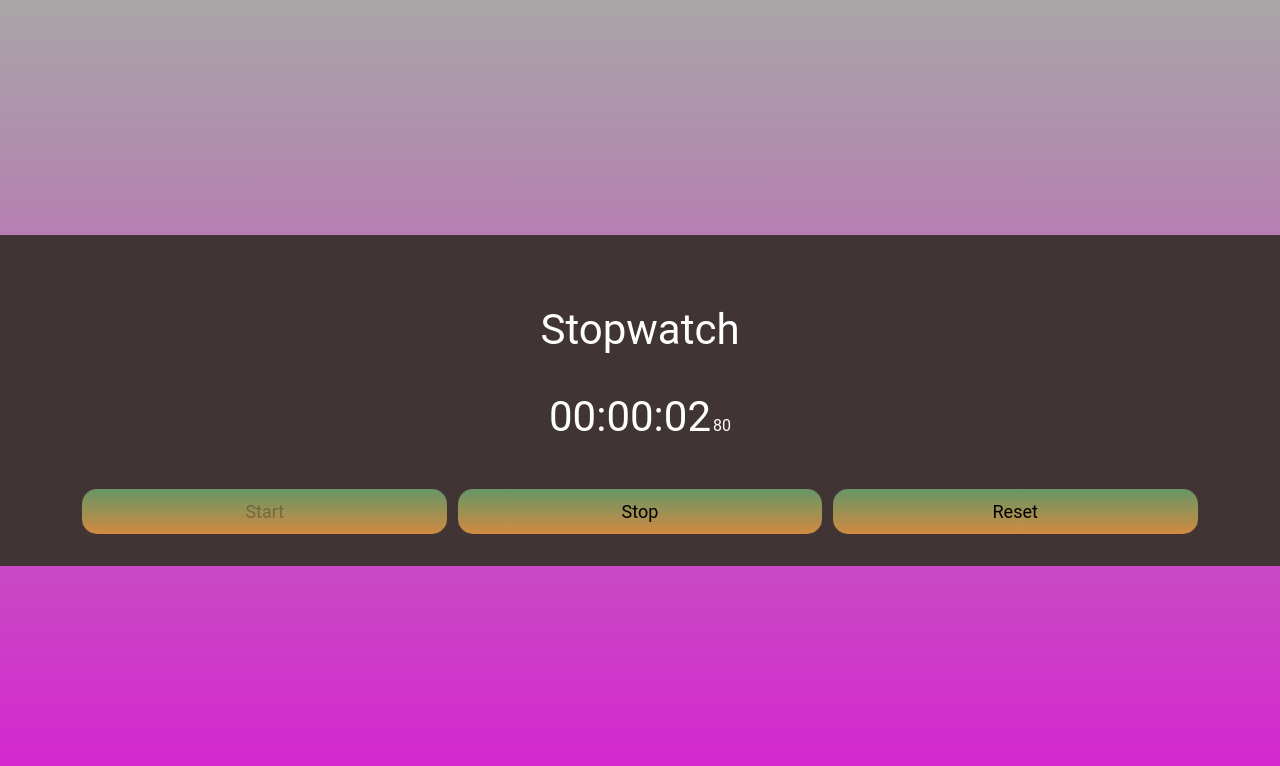
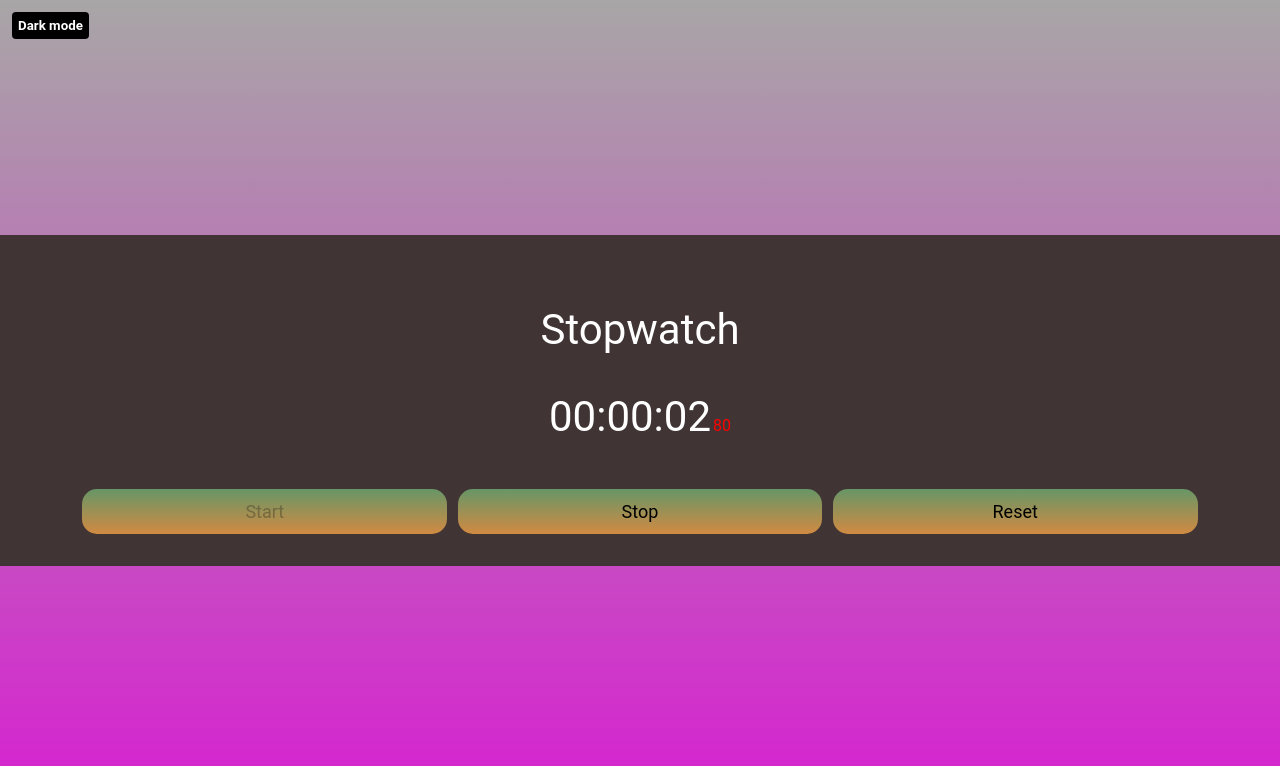
Before and after one commit to AbdullahiAtaurrahman/AltStopwatch, a plain HTML site: page index.html in a window 1280 px wide. Both pictures are taken after a click on the button "Start". Drawn offline with Linux system fonts and the light colour scheme.

Commit message:
add proper js funtionality

```diff
--- a/app.js
+++ b/app.js
@@ -20,7 +20,10 @@ function updateDisplay() {
   const m = minutes.toString().padStart(2, "0");
   const s = seconds.toString().padStart(2, "0");
   const ms = milliSeconds.toString().padStart(2, "0");
-  display.innerHTML = `<div class="timer-display">${h}:${m}:${s}<span>${ms}</span></div>`;
+  const displayText = `<div class="timer-display">${h}:${m}:${s}<span id='milli-secs' >${ms}</span></div>`;
+  display.innerHTML = displayText;
+  let span = document.querySelector("#milli-secs");
+  span.style.color = "red";
 }
 
 const startTimer = () => {
@@ -45,7 +48,6 @@ const startTimer = () => {
 
     updateDisplay();
   }, 10);
-
   stopBtn.disabled = false;
   resetBtn.disabled = false;
   startBtn.disabled = true;
@@ -59,11 +61,11 @@ const resetTimer = () => {
   hours = 0;
   milliSeconds = 0;
   updateDisplay();
-
   stopBtn.disabled = false;
   resetBtn.disabled = false;
   startBtn.disabled = false;
 };
+
 const stopTimer = () => {
   clearInterval(interval);
   interval = null;
--- a/index.html
+++ b/index.html
@@ -7,6 +7,7 @@
     <title>Document</title>
   </head>
   <body>
+    <button class="theme-toggle">Dark mode</button>
     <div class="container">
       <div class="stopwatch">
         <div class="header">Stopwatch</div>
--- a/style.css
+++ b/style.css
@@ -8,6 +8,18 @@
 body {
   min-height: 100vh;
   background-image: linear-gradient(rgb(168, 166, 166), rgb(214, 34, 208));
+}
+
+.theme-toggle {
+  position: fixed;
+  top: 12px;
+  left: 12px;
+  padding: 6px;
+  border-radius: 4px;
+  border: none;
+  font-weight: bold;
+  background-color: #000;
+  color: #fff;
 }
 
 .container {
```
